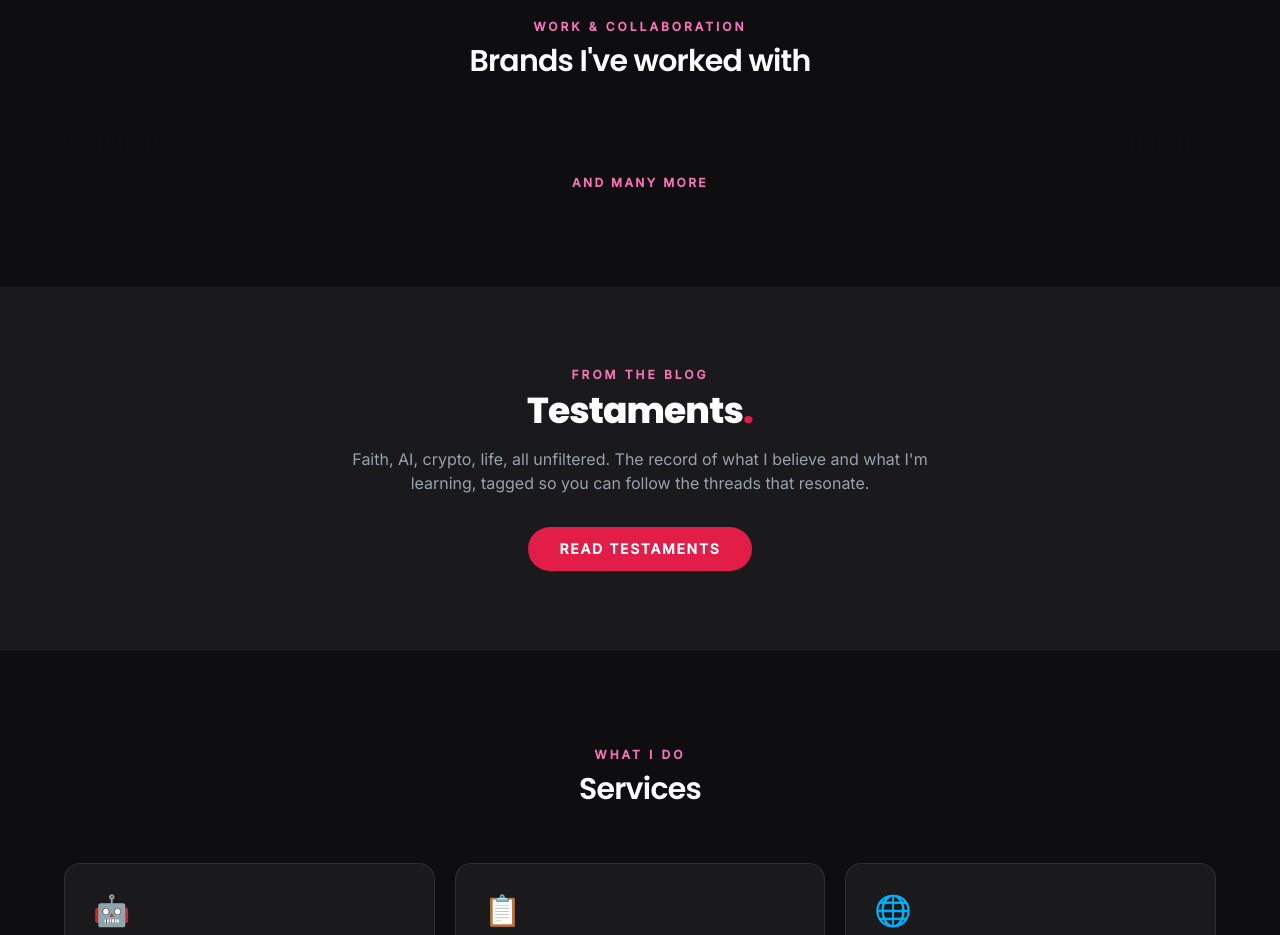
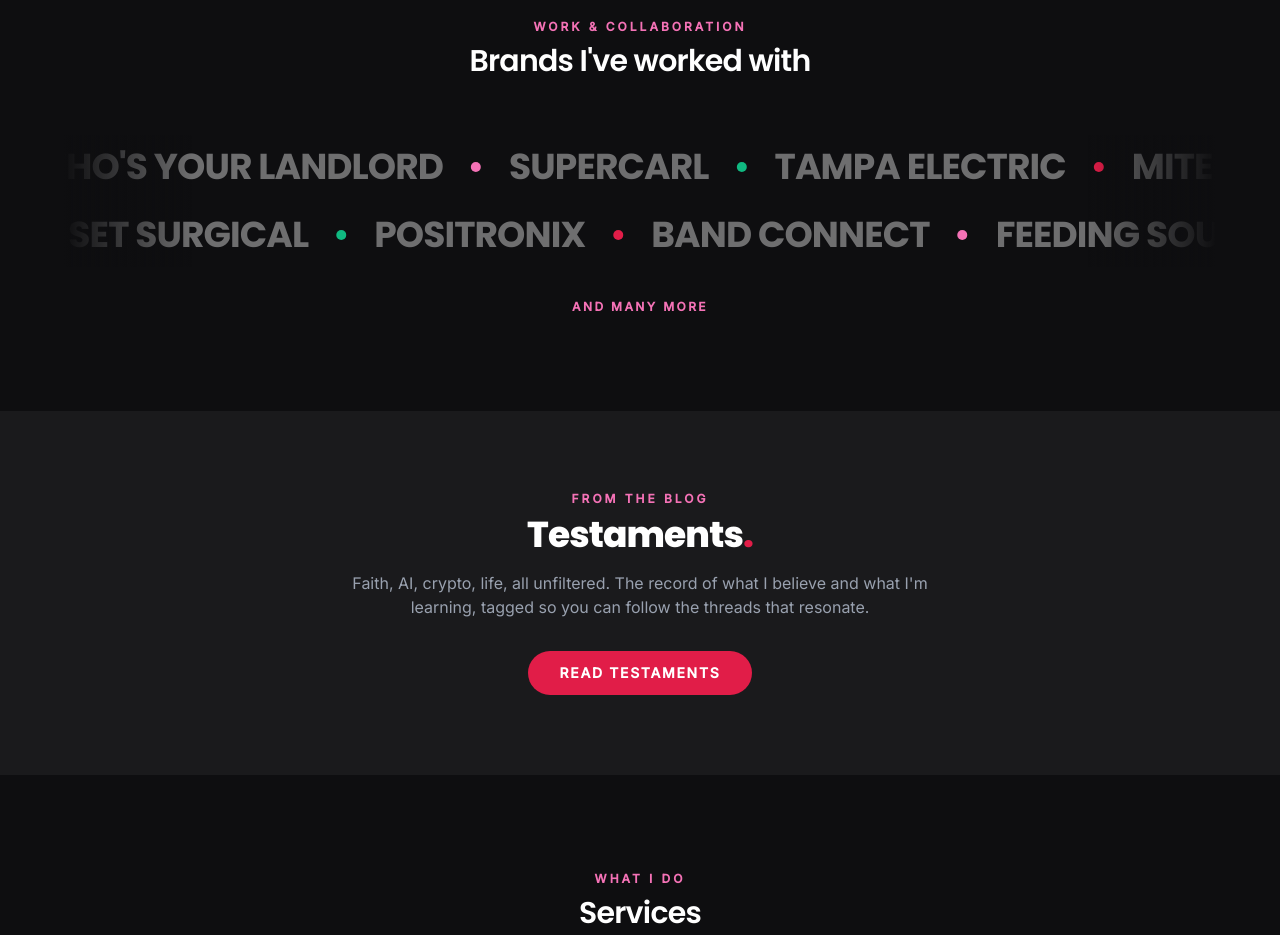
Before and after one commit to zayvianas/zayviana.com, a Next.js app: page / in a window 1280 px wide. Shown: the part 1460-2395 px from the top of the page. Built offline with nearby package versions, Linux system fonts and the light colour scheme.

Commit message:
Redesign brands section: two-row big-type name marquee (replaces favicon cards); remove Levra

```diff
--- a/app/lib/siteData.tsx
+++ b/app/lib/siteData.tsx
@@ -72,7 +72,6 @@
   { name: "Feastables",               domain: "feastables.com" },
   { name: "Who's Your Landlord",      domain: "wyl.co" },
   { name: "SuperCarl",                domain: "supercarl.ai" },
-  { name: "Levra",                    domain: "levra.me" },
   { name: "Tampa Electric",           domain: "tampaelectric.com" },
   { name: "Miter Brands",             domain: "miterbrands.com" },
   { name: "New South Windows",        domain: "newsouthwindow.com" },
--- a/app/page.tsx
+++ b/app/page.tsx
@@ -20,27 +20,14 @@
   return { ref, visible }
 }
 
-const clients = [
-  { name: "Feastables",               domain: "feastables.com" },
-  { name: "Who's Your Landlord",      domain: "wyl.co" },
-  { name: "SuperCarl",                domain: "supercarl.ai" },
-  { name: "Levra",                    domain: "levra.me" },
-  { name: "Tampa Electric",           domain: "tampaelectric.com" },
-  { name: "Miter Brands",             domain: "miterbrands.com" },
-  { name: "New South Windows",        domain: "newsouthwindow.com" },
-  { name: "PGT Innovations",          domain: "pgtinnovations.com" },
-  { name: "Upmeals / Demi",           domain: "getdemi.co" },
-  { name: "Data For Inclusion",       domain: "dataforinclusion.com" },
-  { name: "Atunwa Digital",           domain: "atunwadigital.com" },
-  { name: "Positronix",               domain: "uspositronix.com" },
-  { name: "Band Connect",             domain: "bandconnect.net" },
-  { name: "Feeding South Florida",    domain: "feedingsouthflorida.org" },
-  { name: "Klerk",                    domain: "klerk.ca" },
-  { name: "Word Collections",         domain: "wordcollections.com" },
-  { name: "Lima Compost",             domain: "limacompost.com" },
-  { name: "Sumeera",                  domain: "sumeerasolutions.com" },
-  { name: "HomeCare Hub",             domain: "homecarehub.com" },
-  { name: "Ready Set Surgical",       domain: "readysetsurgical.com" },
+const brandsRowA = [
+  "Feastables", "Who's Your Landlord", "SuperCarl", "Tampa Electric",
+  "Miter Brands", "New South Windows", "PGT Innovations", "Upmeals / Demi",
+  "Data For Inclusion", "Atunwa Digital",
+]
+const brandsRowB = [
+  "Positronix", "Band Connect", "Feeding South Florida", "Klerk",
+  "Word Collections", "Lima Compost", "Sumeera", "HomeCare Hub", "Ready Set Surgical",
 ]
 
 const pillarData = [
@@ -67,18 +54,24 @@
   },
 ]
 
-function ClientCard({ name, domain, onFail }: { name: string; domain: string; onFail: () => void }) {
+const brandDots = ["var(--accent-red)", "var(--accent-pink)", "var(--accent-green)"]
+
+function BrandRow({ items, dark, reverse }: { items: string[]; dark: boolean; reverse?: boolean }) {
   return (
-    <div className="flex w-40 shrink-0 flex-col items-center gap-3 rounded-2xl border border-gray-200 bg-white px-4 py-6 text-center text-black transition duration-200 hover:border-gray-300 hover:shadow-sm">
-      <img
-        suppressHydrationWarning
-        src={`https://t0.gstatic.com/faviconV2?client=SOCIAL&type=FAVICON&fallback_opts=TYPE,SIZE,URL&url=https://${domain}&size=128`}
-        alt={name}
-        className="h-12 w-12 rounded-xl object-contain"
-        onError={onFail}
-        onLoad={(e) => { if (e.currentTarget.naturalWidth < 48) onFail() }}
-      />
-      <span className="text-xs font-medium leading-tight">{name}</span>
+    <div
+      className="flex w-max items-center gap-7 py-3"
+      style={{ animation: `marquee ${reverse ? 62 : 72}s linear infinite`, animationDirection: reverse ? "reverse" : "normal" }}
+      onMouseEnter={(e) => ((e.currentTarget as HTMLDivElement).style.animationPlayState = "paused")}
+      onMouseLeave={(e) => ((e.currentTarget as HTMLDivElement).style.animationPlayState = "running")}
+    >
+      {[...items, ...items].map((name, i) => (
+        <span key={`${name}-${i}`} className="flex items-center gap-7">
+          <span className={`font-display text-2xl font-bold uppercase tracking-tight transition-colors duration-200 md:text-4xl ${dark ? "text-white/40 hover:text-white" : "text-black/35 hover:text-[#0e0e10]"}`}>
+            {name}
+          </span>
+          <span className="h-2.5 w-2.5 shrink-0 rounded-full" style={{ backgroundColor: brandDots[i % 3] }} />
+        </span>
+      ))}
     </div>
   )
 }
@@ -91,10 +84,6 @@
   const clientsSection = useFadeUp()
   const testament = useFadeUp()
   const services = useFadeUp()
-
-  const [failedDomains, setFailedDomains] = useState<Set<string>>(new Set())
-  const markFailed = (domain: string) => setFailedDomains(prev => new Set([...prev, domain]))
-  const visibleClients = clients.filter(c => !failedDomains.has(c.domain))
 
   const cardBase = dark
     ? "rounded-3xl border border-white/10 bg-white/5 backdrop-blur-sm transition duration-300 hover:-translate-y-1 hover:border-white/20 hover:bg-white/10"
@@ -178,21 +167,13 @@
           <p className={`mb-2 text-center ${kicker}`}>Work & Collaboration</p>
           <h2 className={`mb-14 text-center ${h2}`}>Brands I've worked with</h2>
 
-          <div className="relative overflow-hidden">
-            <div className={`pointer-events-none absolute inset-y-0 left-0 z-10 w-24 bg-gradient-to-r to-transparent ${dark ? "from-[#0e0e10]" : "from-[var(--paper)]"}`} />
-            <div className={`pointer-events-none absolute inset-y-0 right-0 z-10 w-24 bg-gradient-to-l to-transparent ${dark ? "from-[#0e0e10]" : "from-[var(--paper)]"}`} />
-            <div
-              className="flex w-max gap-4 py-2"
-              style={{ animation: "marquee 90s linear infinite" }}
-              onMouseEnter={(e) => ((e.currentTarget as HTMLDivElement).style.animationPlayState = "paused")}
-              onMouseLeave={(e) => ((e.currentTarget as HTMLDivElement).style.animationPlayState = "running")}
-            >
-              {[...visibleClients, ...visibleClients].map(({ name, domain }, i) => (
-                <ClientCard key={`${name}-${i}`} name={name} domain={domain} onFail={() => markFailed(domain)} />
-              ))}
-            </div>
+          <div className="relative flex flex-col gap-1 overflow-hidden">
+            <div className={`pointer-events-none absolute inset-y-0 left-0 z-10 w-16 bg-gradient-to-r to-transparent md:w-32 ${dark ? "from-[#0e0e10]" : "from-[var(--paper)]"}`} />
+            <div className={`pointer-events-none absolute inset-y-0 right-0 z-10 w-16 bg-gradient-to-l to-transparent md:w-32 ${dark ? "from-[#0e0e10]" : "from-[var(--paper)]"}`} />
+            <BrandRow items={brandsRowA} dark={dark} />
+            <BrandRow items={brandsRowB} dark={dark} reverse />
           </div>
-          <p className="mt-6 text-center text-xs font-semibold uppercase tracking-[0.2em] text-[var(--accent-pink)]">And many more</p>
+          <p className="mt-8 text-center text-xs font-semibold uppercase tracking-[0.2em] text-[var(--accent-pink)]">And many more</p>
         </div>
       </section>
 
```
